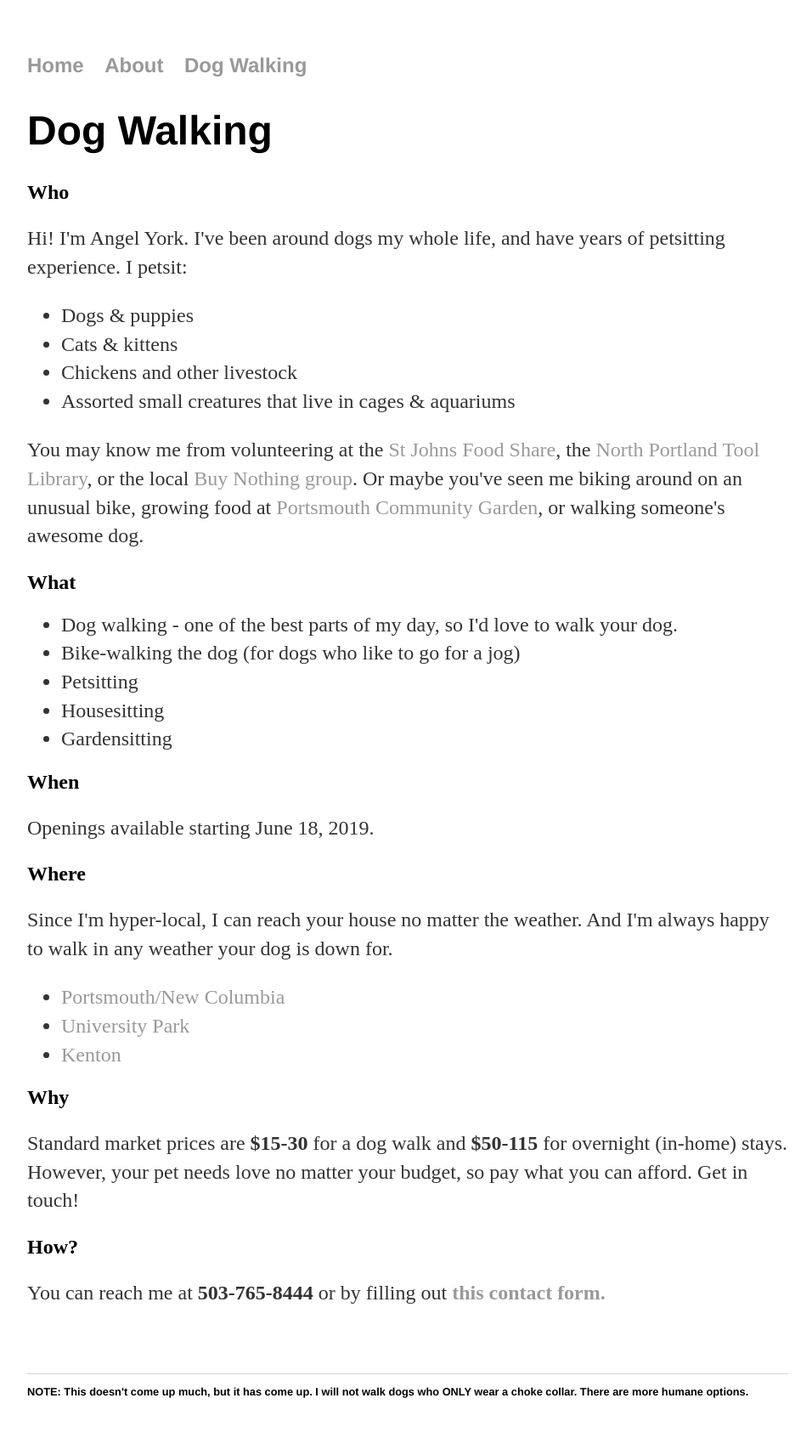
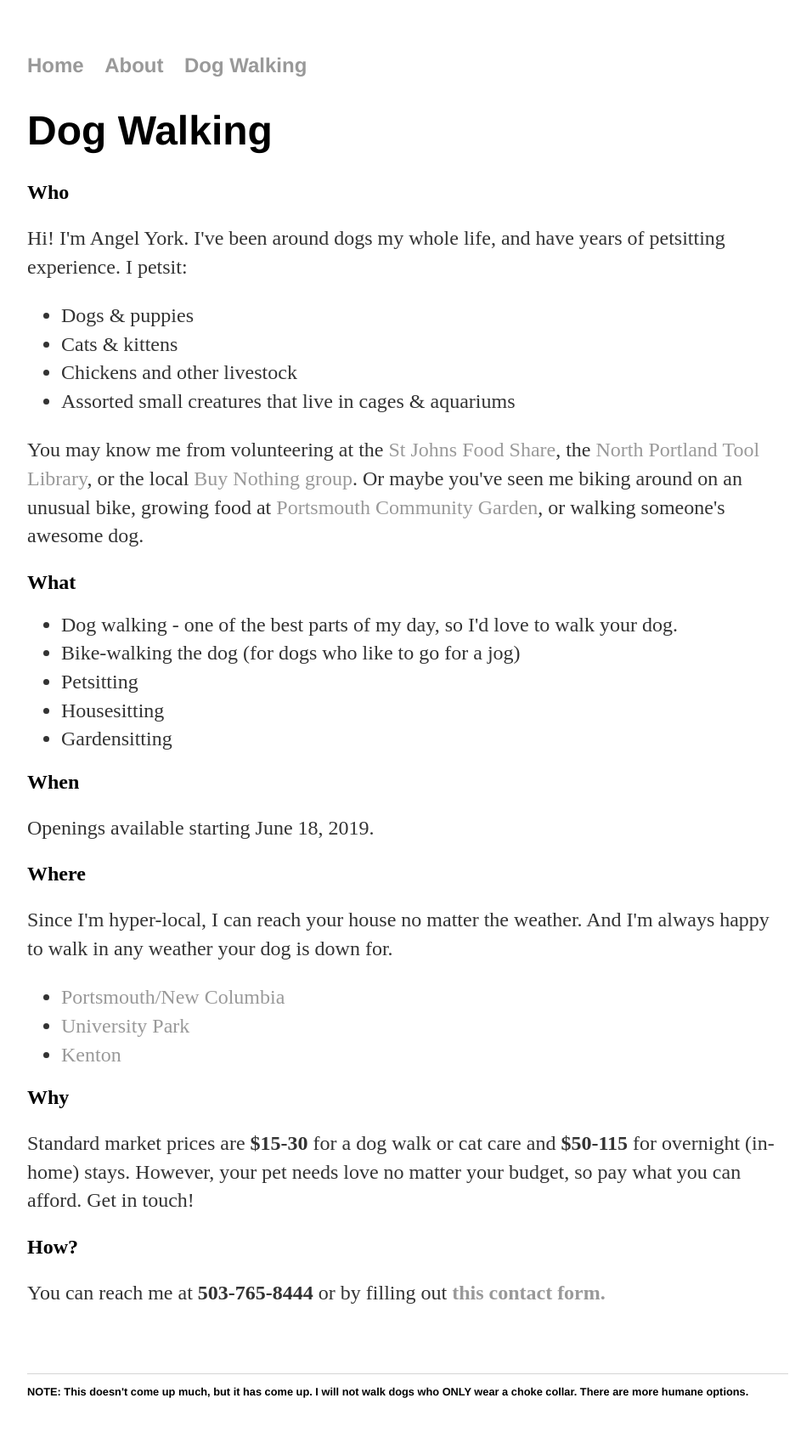
Before and after one commit to aniola/aniola.github.io, a Jekyll site: the page dog-walking/index.html, which Jekyll copies as it is, in a window 1280 px wide. Shown: the whole page at 85% size, without its empty margins (160-1116 px from the left). Built offline with Jekyll 4.4.1, drawn with Linux system fonts in a browser that asks for light colours.

Commit message:
Update index.html

```diff
--- a/dog-walking/index.html
+++ b/dog-walking/index.html
@@ -45,7 +45,7 @@
         <li><a href="https://www.portlandoregon.gov/civic/article/58584">Kenton</a>
     </ul>
     <h2>Why</h2>
-	<p> Standard market prices are <b>$15-30</b> for a dog walk and <b>$50-115</B> for overnight (in-home) stays.
+	<p> Standard market prices are <b>$15-30</b> for a dog walk or cat care and <b>$50-115</B> for overnight (in-home) stays.
 		However, your pet needs love no matter your budget, so pay what you can afford. Get in touch!</p>
 	<!-- citation: http://hotdiggitypetsitting.com/portland/services/services-and-rates/ -->
 
```
